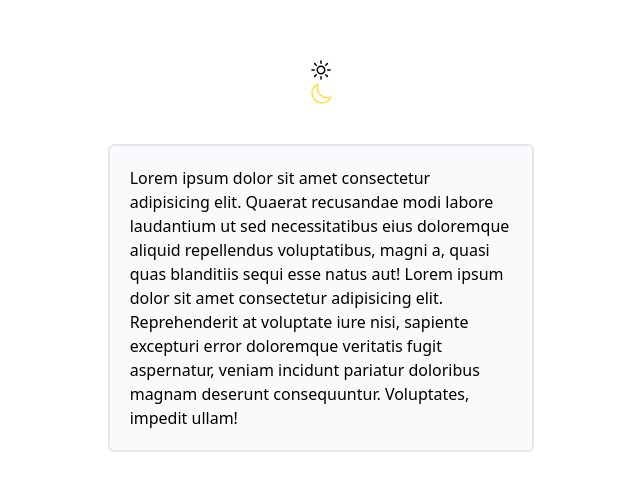
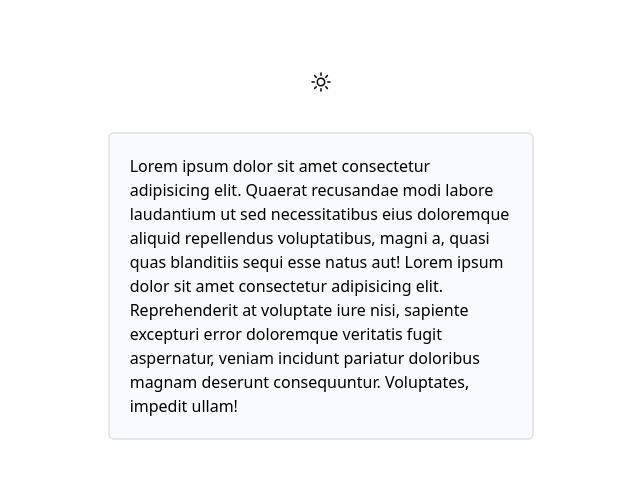
Before and after one commit to DevJanderson/dark-Tailwind, a website: page index.html in a window 1280 px wide. Shown: the part 145-636 px from the top of the page, without its empty margins (319-959 px from the left). Drawn offline with Linux system fonts and the light colour scheme.

Commit message:
usando o hidden no svg moon

```diff
--- a/index.html
+++ b/index.html
@@ -6,7 +6,7 @@
     <!-- <script defer src="https://cdn.jsdelivr.net/npm/alpinejs@3.x.x/dist/cdn.min.js"></script> -->
     <link rel="stylesheet" href="static/css/style.css">
     <link rel="stylesheet" href="style.css">
-    <title>Document</title>
+    <title>Dark modo Tailwind</title>
 </head>
 <body class="dark:bg-gray-900">
     <div id="modoDark">
@@ -19,7 +19,7 @@
            </div>
 
 
-            <div id="moonIcon" class="iconDark text-yellow-300" >
+            <div id="moonIcon" class="hidden text-yellow-300" >
 
                 <svg  xmlns="http://www.w3.org/2000/svg" fill="none" viewBox="0 0 24 24" stroke-width="1.5" stroke="currentColor" class="w-6 h-6">
                     <path stroke-linecap="round" stroke-linejoin="round" d="M21.752 15.002A9.718 9.718 0 0118 15.75c-5.385 0-9.75-4.365-9.75-9.75 0-1.33.266-2.597.748-3.752A9.753 9.753 0 003 11.25C3 16.635 7.365 21 12.75 21a9.753 9.753 0 009.002-5.998z" />
```
Also changed, not shown: style.css (+7 -0 lines), static/css/style.css.
